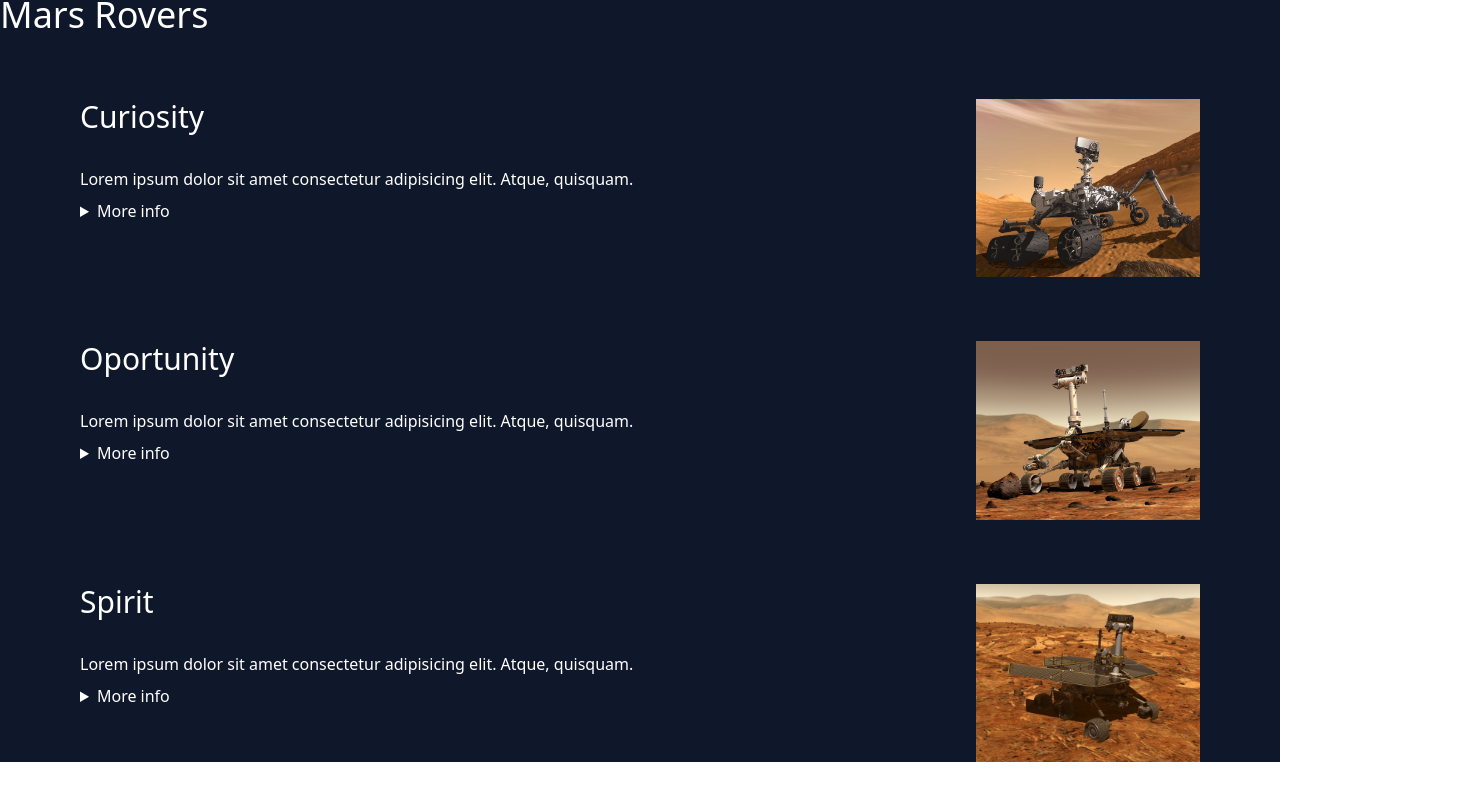
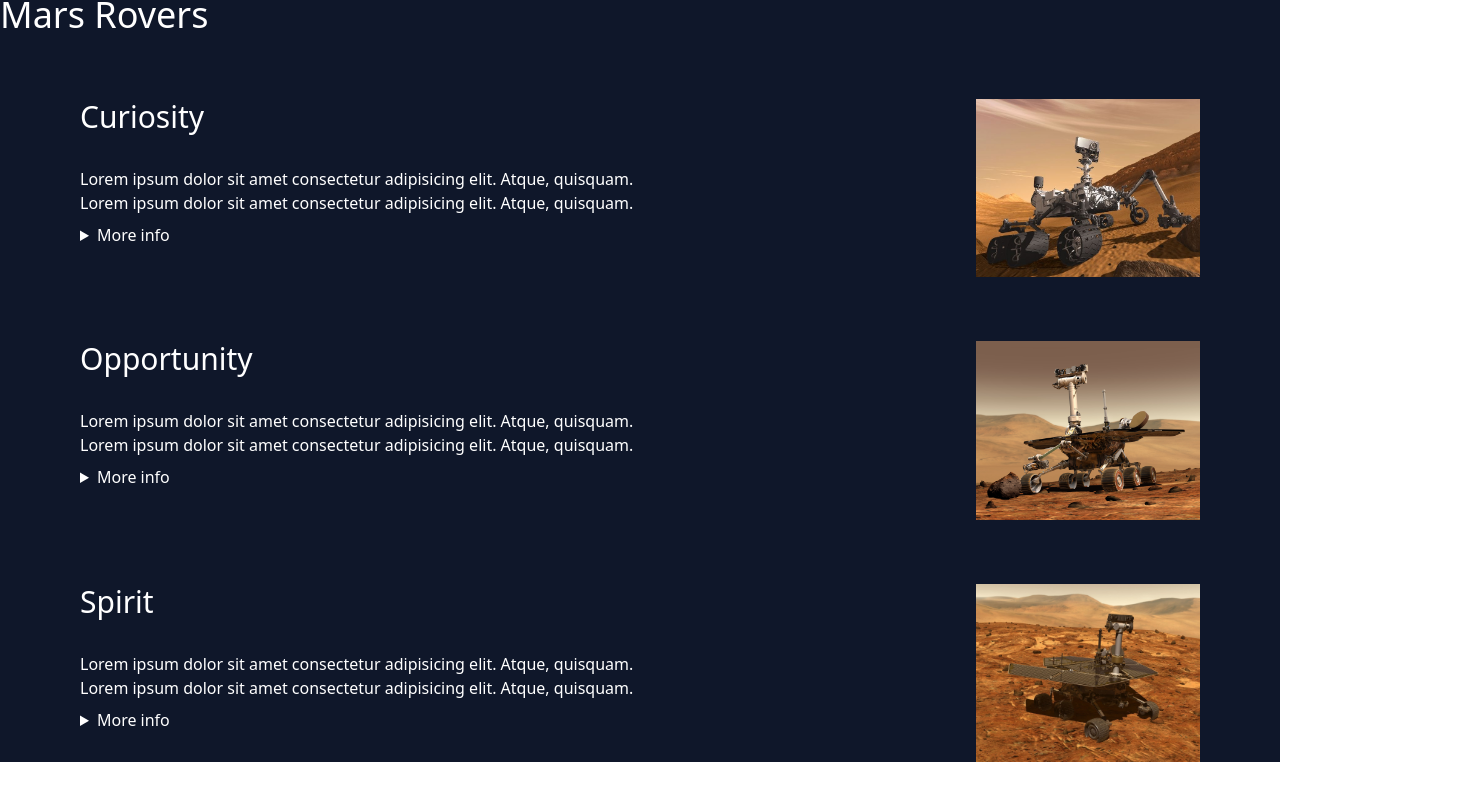
Before and after one commit to Wordllban/react-mars-rovers, a React (Create React App) app: page / in a window 1280 px wide. Shown: the part 955-1756 px from the top of the page, 1472 px wide, since content can reach past the window. Built offline with nearby package versions, Linux system fonts and the light colour scheme.

Commit message:
Styles - added Mars photo in Hero component - added rovers image - wiki link & icon in the same line

```diff
--- a/src/App.css
+++ b/src/App.css
@@ -1,3 +1,6 @@
+body {
+    overflow-x: hidden;
+}
 details[open] li{
  padding-left: 1rem;
 }
--- a/src/components/hero/Hero.tsx
+++ b/src/components/hero/Hero.tsx
@@ -1,9 +1,11 @@
 import React from 'react'
+
+import marsImage from "../../assets/images/mars.png"
 
 export const Hero = () => {
     return (
-        <section className='mb-64'>
-            <div className='container mx-auto py-20'>
+        <section className='mb-64 flex justify-between relative'>
+            <div className='container mx-auto py-20' >
                 <div>
                     <h1 className='text-5xl font-semibold mb-10'>See new photo from Mars</h1>
                     <p className='text-2xl font-light mb-48 max-w-lg'>
@@ -15,9 +17,10 @@
                         Try now
                     </button>
                 </div>
-                <div>
-                    <img src="" alt="" />
-                </div>
+
+            </div>
+            <div>
+                <img src={marsImage} alt="Mars" className='max-w-5xl max-h-4xl absolute top-[-55%] right-[-15%]'/>
             </div>
         </section>
     )
--- a/src/components/navbar/Navbar.tsx
+++ b/src/components/navbar/Navbar.tsx
@@ -4,7 +4,7 @@
 
 export const Navbar = () => {
     return (
-       <header className='sticky top-0 backdrop-blur'>
+       <header className='sticky top-0 backdrop-blur z-10'>
            <div className='container mx-auto flex justify-between items-center py-2 border-b-2 border-gray-600/30'>
                 <Logo />
 
--- a/src/components/rovers/Rover.tsx
+++ b/src/components/rovers/Rover.tsx
@@ -22,7 +22,7 @@
                     <h3 className='text-3xl mb-8'>
                         {props.name}
                     </h3>
-                    <p>
+                    <p className='max-w-xl'>
                         {props.info}
                     </p>
                     <details className='mt-2'>
@@ -32,14 +32,12 @@
                             <li>Landing date: {props.landingDate}</li>
                             <li className='flex items-center'>
                                 <a href={props.wikiURL}
-                                   className='text-sky-500'>
+                                   className='text-sky-500 hover:text-nasa-red'>
                                     Wikipedia
+                                    <img src={externalLink} alt="external link"
+                                         className='inline-block w-6 h-6'
+                                    />
                                 </a>
-                                <div className='inline-block'>
-                                    <img src={externalLink} alt="external link"
-                                         className='w-6 h-6'
-                                    />
-                                </div>
                             </li>
                         </ul>
                     </details>
--- a/src/components/rovers/RoversSection.tsx
+++ b/src/components/rovers/RoversSection.tsx
@@ -9,17 +9,26 @@
 import { Rover } from './Rover'
 
 export const RoversSection = () => {
-    const curiosityInfo: string = "Lorem ipsum dolor sit amet consectetur adipisicing elit. Atque, quisquam.";
-    const oportunityInfo: string = "Lorem ipsum dolor sit amet consectetur adipisicing elit. Atque, quisquam.";
-    const spiritInfo: string = "Lorem ipsum dolor sit amet consectetur adipisicing elit. Atque, quisquam.";
+    const curiosityInfo: string = "Lorem ipsum dolor sit amet consectetur adipisicing elit. Atque, quisquam. Lorem ipsum dolor sit amet consectetur adipisicing elit. Atque, quisquam.";
+    const curiosityWiki: string = "https://en.wikipedia.org/wiki/Curiosity_(rover)"
+    const opportunityInfo: string = "Lorem ipsum dolor sit amet consectetur adipisicing elit. Atque, quisquam. Lorem ipsum dolor sit amet consectetur adipisicing elit. Atque, quisquam.";
+    const opportunityWiki: string = "https://en.wikipedia.org/wiki/Opportunity_(rover)"
+    const spiritInfo: string = "Lorem ipsum dolor sit amet consectetur adipisicing elit. Atque, quisquam. Lorem ipsum dolor sit amet consectetur adipisicing elit. Atque, quisquam.";
+    const spiritWiki: string = "https://en.wikipedia.org/wiki/Spirit_(rover)"
 
     return (
         <section>
             <div className='container mx-auto'>
                 <h2 className='text-4xl'>Mars Rovers</h2>
-                <Rover name="Curiosity" photo={curiosity} info={curiosityInfo} launchDate="2011-11-26" landingDate="2012-08-06"/>
-                <Rover name="Oportunity" photo={oportunity} info={oportunityInfo} launchDate="2011-11-26" landingDate="2011-11-26"/>
-                <Rover name="Spirit" photo={spirit} info={spiritInfo} launchDate="2011-11-26" landingDate="2011-11-26"/>
+
+                <Rover name="Curiosity" photo={curiosity} info={curiosityInfo} launchDate="2011-11-26"
+                       landingDate="2012-08-06" wikiURL={curiosityWiki}/>
+
+                <Rover name="Opportunity" photo={oportunity} info={opportunityInfo} launchDate="2011-11-26"
+                       landingDate="2011-11-26" wikiURL={opportunityWiki}/>
+
+                <Rover name="Spirit" photo={spirit} info={spiritInfo} launchDate="2011-11-26"
+                       landingDate="2011-11-26" wikiURL={spiritWiki} />
             </div>
         </section>
     )
```
Also changed, not shown: src/assets/icons/external_link.svg, 1 other file (tests, documents, lock files or other folders).
